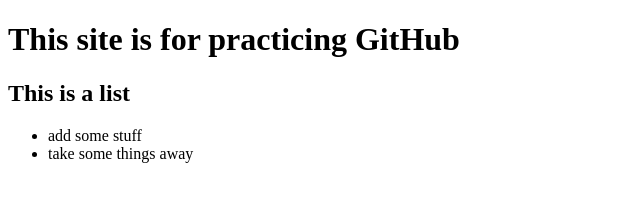
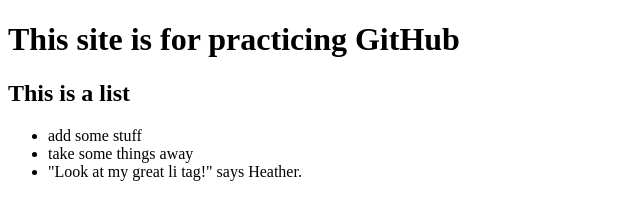
Before and after one commit to shelleyeti/git-flow-practice, a plain HTML site: page index.html in a window 1280 px wide. Shown: the whole page, without its empty margins (0-640 px from the left). Drawn offline with Linux system fonts and the light colour scheme.

Commit message:
add an li

```diff
--- a/index.html
+++ b/index.html
@@ -16,6 +16,7 @@
     <ul>
         <li>add some stuff</li>
         <li>take some things away</li>
+        <li>"Look at my great li tag!" says Heather.</li>
     </ul>
 </body>
 </html>
```
